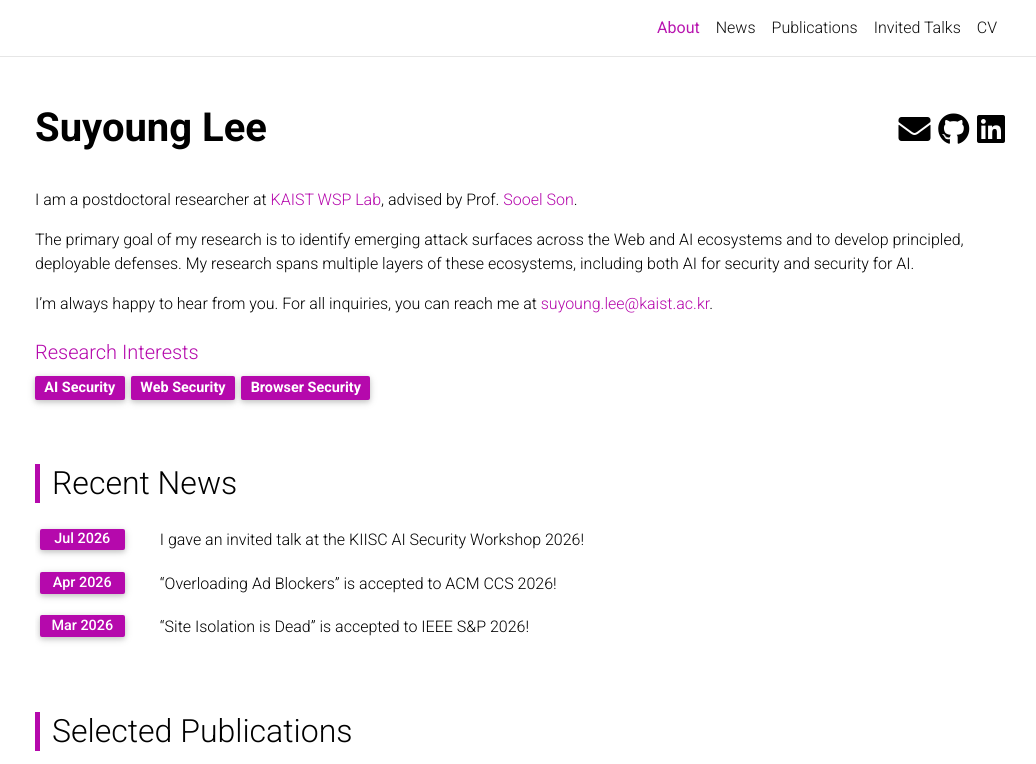
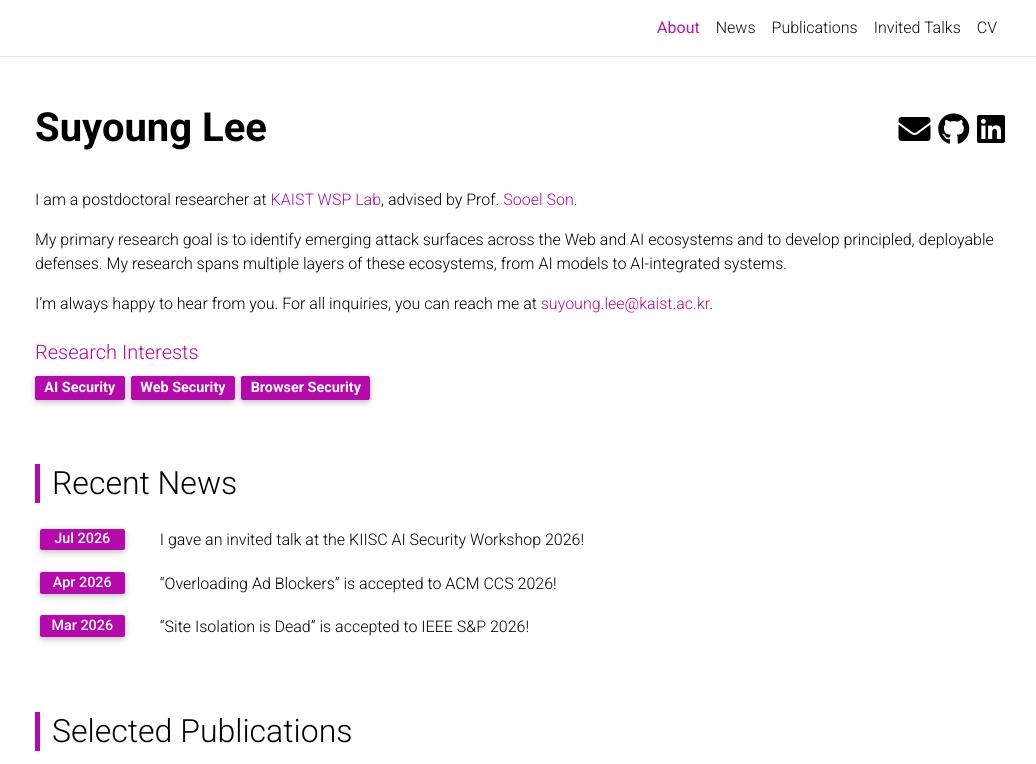
Before and after one commit to leeswimming/leeswimming.github.io, a Jekyll site: the page built from _pages/about.md, in a window 1280 px wide and 900 px high, cut to the strip 0-764 px from the top of the window. Shown: the whole strip, without its empty margins (120-1156 px from the left). Built offline with Jekyll 4.4.1, drawn with Linux system fonts in a browser that asks for light colours; comment, search, counter and statistics services are not loaded; a style sheet for code colours, icons or effects is not loaded.

Commit message:
Revise the intro

```diff
--- a/_pages/about.md
+++ b/_pages/about.md
@@ -19,10 +19,10 @@
 [KAIST WSP Lab](https://wsp-lab.github.io/), advised by
 Prof. [Sooel Son](https://sites.google.com/site/ssonkaist/).
 
-The primary goal of my research is to identify emerging attack surfaces across
-the Web and AI ecosystems and to develop principled, deployable defenses. My
-research spans multiple layers of these ecosystems, including both AI for
-security and security for AI.
+My primary research goal is to identify emerging attack surfaces across the Web
+and AI ecosystems and to develop principled, deployable defenses. My research
+spans multiple layers of these ecosystems, from AI models to AI-integrated
+systems.
 
 I'm always happy to hear from you. For all inquiries, you can reach me at
 [suyoung.lee@kaist.ac.kr](mailto:suyoung.lee@kaist.ac.kr).
```
